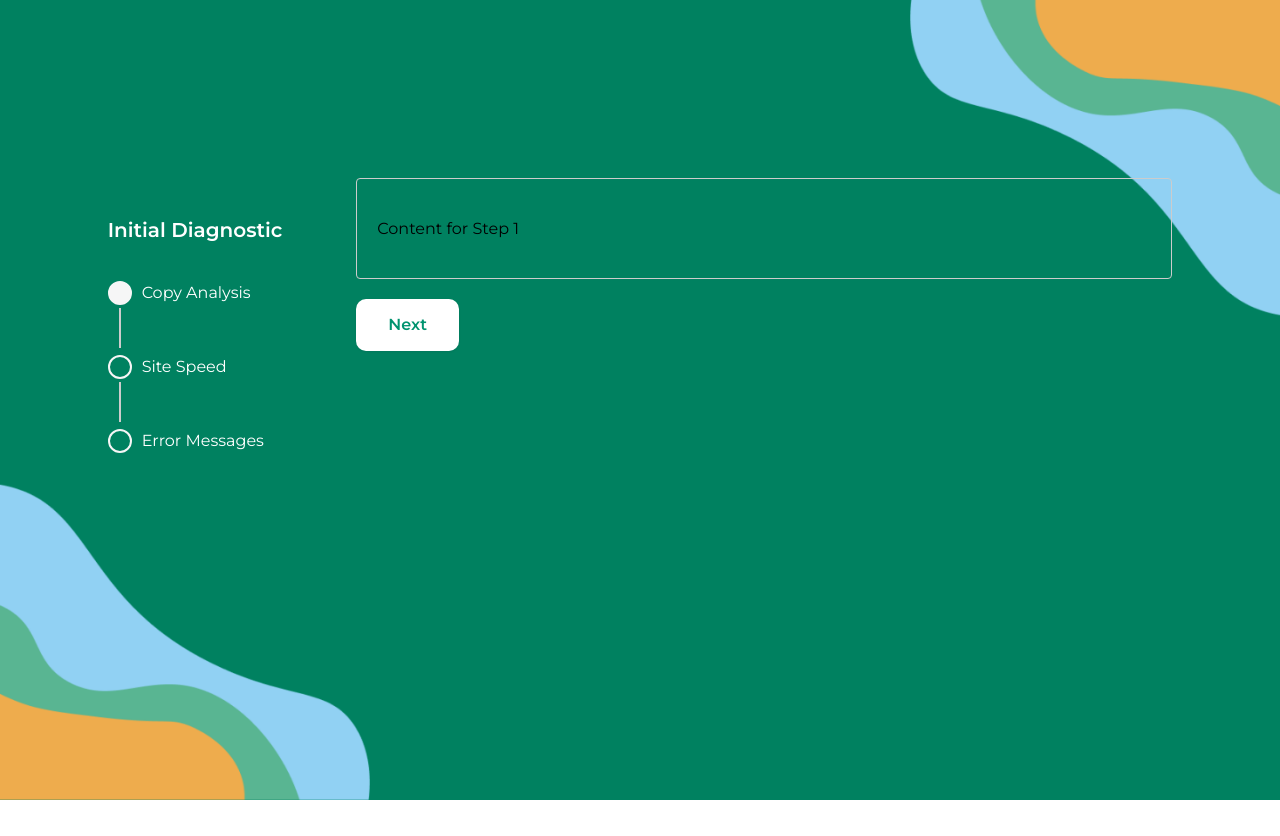
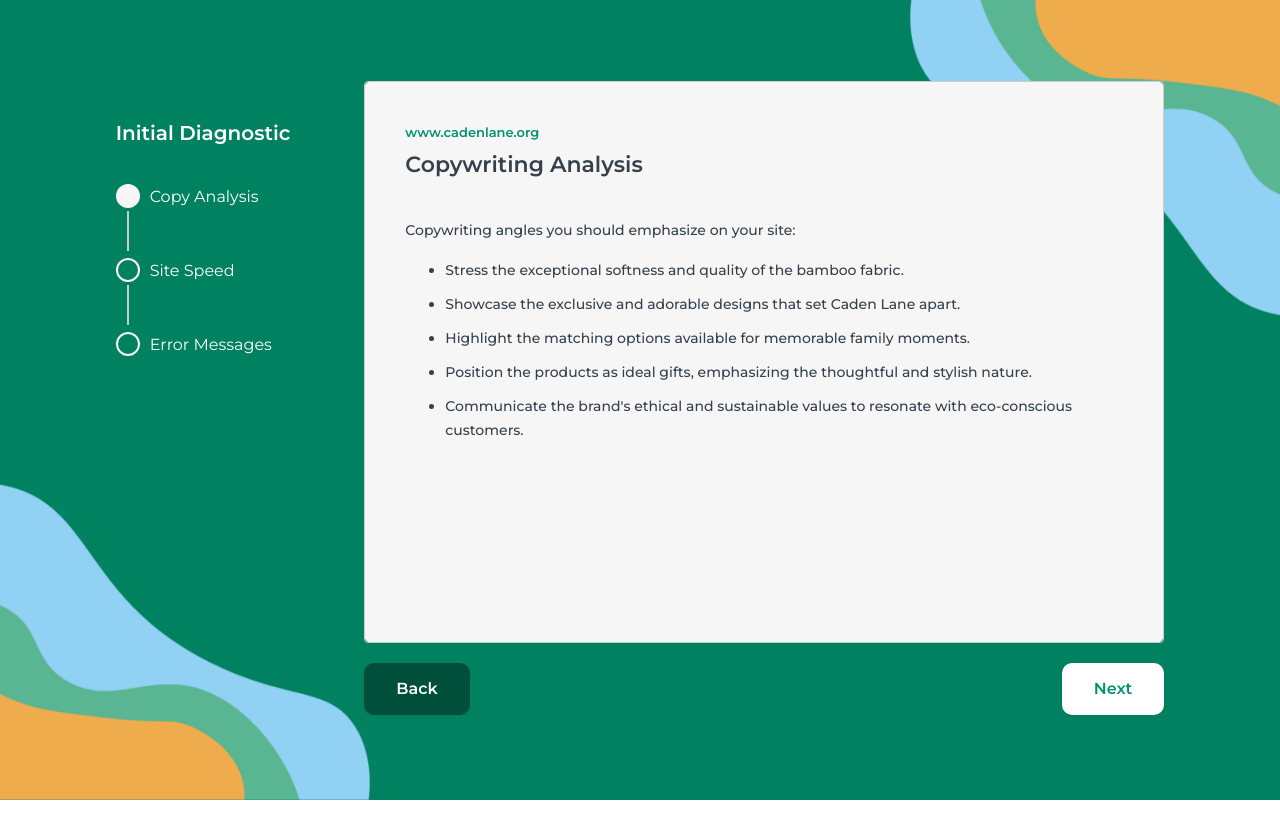
Before and after one commit to AdamsEugene/page-vitals, a Vue app: page /steppers in a window 1280 px wide. Before the commit the page ends 800 px from the top, so only its background shows below. Built offline with nearby package versions, Linux system fonts and the light colour scheme.

Commit message:
saving step 1 page component

```diff
--- a/package.json
+++ b/package.json
@@ -9,7 +9,8 @@
     "preview": "vite preview"
   },
   "dependencies": {
-    "vue": "^3.4.21"
+    "vue": "^3.4.21",
+    "vue-router": "^4.3.0"
   },
   "devDependencies": {
     "@vitejs/plugin-vue": "^5.0.4",
--- a/src/App.vue
+++ b/src/App.vue
@@ -4,23 +4,12 @@ import Steppers from './components/Steppers.vue'
 </script>
 
 <template>
-  <div id="app">
+  <div id="app" class="centered-content">
     <!-- <GetStarted /> -->
     <Steppers />
   </div>
 </template>
 
 <style scoped>
-.logo {
-  height: 6em;
-  padding: 1.5em;
-  will-change: filter;
-  transition: filter 300ms;
-}
-.logo:hover {
-  filter: drop-shadow(0 0 2em #646cffaa);
-}
-.logo.vue:hover {
-  filter: drop-shadow(0 0 2em #42b883aa);
-}
+
 </style>
--- /dev/null
+++ b/src/components/Step1Component.vue
@@ -0,0 +1,53 @@
+<template>
+    <div class="page_vitals_step1_content_wrapper">
+       <a class="page_vitals_link">www.cadenlane.org</a>
+       <h2 class="page_vitals_heading">Copywriting Analysis</h2>
+        <div>
+            <p class="page_vitals_content_ul_heading">Copywriting angles you should emphasize on your site:</p>
+            <ul>
+                <li class="page_vitals_content_ul_heading page_vitals_content_li">Stress the exceptional softness and quality of the bamboo fabric.</li>
+                <li class="page_vitals_content_ul_heading page_vitals_content_li">Showcase the exclusive and adorable designs that set Caden Lane apart.</li>
+                <li class="page_vitals_content_ul_heading page_vitals_content_li">Highlight the matching options available for memorable family moments.</li>
+                <li class="page_vitals_content_ul_heading page_vitals_content_li">Position the products as ideal gifts, emphasizing the thoughtful and stylish nature.</li>
+                <li class="page_vitals_content_ul_heading page_vitals_content_li">Communicate the brand's ethical and sustainable values to resonate with eco-conscious customers.</li>
+            </ul>
+        </div>
+    </div>
+  </template>
+
+  <script>
+
+  </script>
+
+  <style scoped>
+  .page_vitals_step1_content_wrapper{
+    height: 480px;
+  }
+ .page_vitals_link{
+    padding: 0px;
+    margin: 0px;
+    color: var(--Primary-03-Main, #00936F);
+    font-family: Montserrat;
+    font-size: 13px;
+    font-weight: 600;
+ }
+
+ .page_vitals_heading{
+    padding: 0px;
+    margin: 10px 0px 40px 0px;
+    color: var(--Grey-800, var(--Grey-800, #34404B));
+    font-size: 22px;
+    font-weight: 600;
+ }
+
+.page_vitals_content_ul_heading{
+    color: var(--Grey-800, var(--Grey-800, #34404B));
+    font-size: 14px;
+    font-weight: 500;
+    line-height: 24px;
+}
+
+.page_vitals_content_li{
+    margin-bottom: 10px;
+}
+  </style>
--- /dev/null
+++ b/src/components/Step2Component.vue
@@ -0,0 +1,13 @@
+<template>
+    <div>
+   step 2
+    </div>
+  </template>
+
+  <script>
+
+  </script>
+
+  <style scoped>
+
+  </style>
--- /dev/null
+++ b/src/components/Step3Component.vue
@@ -0,0 +1,13 @@
+<template>
+    <div>
+   step 3
+    </div>
+  </template>
+
+  <script>
+
+  </script>
+
+  <style scoped>
+
+  </style>
--- a/src/components/Steppers.vue
+++ b/src/components/Steppers.vue
@@ -1,25 +1,28 @@
 <template>
-    <div class="stepper-wrapper">
-        <div class="stepper">
-          <div class="title">Initial Diagnostic</div><br>
-        <div class="stepper-line"></div>
-        <div class="stepper-labels">
-            <div v-for="(label, index) in steps" :key="index" class="stepper-label" :class="{ 'active': currentStep >= index, 'completed': currentStep > index }" @click="setCurrentStep(index)">
-  <div class="stepper-circle">
-    <div class="checkmark" v-if="currentStep > index">&#10003;</div>
-  </div>
-  <div class="stepper-text">{{ label }}</div>
-</div>
+    <div class="page_vitals_stepper-wrapper">
+      <div class="page_vitals_stepper">
+        <div class="page_vitals_title">Initial Diagnostic</div><br>
+        <div class="page_vitals_stepper-line"></div>
+        <div class="page_vitals_stepper-labels">
+          <div v-for="(label, index) in steps" :key="index" class="page_vitals_stepper-label" :class="{ 'active': currentStep >= index, 'completed': currentStep > index }" @click="setCurrentStep(index)">
+            <div class="page_vitals_stepper-circle">
+              <div class="page_vitals_checkmark" v-if="currentStep > index">&#10003;</div>
+            </div>
+            <div class="page_vitals_stepper-text">{{ label }}</div>
+          </div>
         </div>
       </div>
-      <div class="content-wrapper">
-        <div class="stepper-content">
-          <div v-for="(content, index) in contents" :key="index" class="stepper-pane" v-show="currentStep === index">
-            {{ content }}
-          </div>
+      <div class="page_vitals_content-wrapper">
+        <div class="page_vitals_stepper-content">
+            <div class="page_vitals_stepper-pane">
+                <Step1Component v-if="currentStep === 0" />
+                <Step2Component v-if="currentStep === 1" />
+                <Step3Component v-if="currentStep === 2" />
+            </div>
         </div>
-        <div class="controls">
-          <button id="page_vitals_button" class="back" @click="prevStep" :disabled="currentStep === 0" v-if="currentStep !== 0">Back</button>
+        <div class="page_vitals_controls">
+          <button id="page_vitals_button" class="page_vitals_back" @click="prevStep" :disabled="currentStep === 0">Back</button>
+          <!-- <button id="page_vitals_button" class="back" @click="prevStep" :disabled="currentStep === 0" v-if="showBackButton">Back</button> -->
           <button id="page_vitals_button" @click="nextStep" :disabled="currentStep === steps.length - 1">Next</button>
         </div>
       </div>
@@ -27,26 +30,38 @@
   </template>
 
   <script>
+  import Step1Component from '../components/Step1Component.vue';
+  import Step2Component from '../components/Step2Component.vue';
+  import Step3Component from '../components/Step3Component.vue';
+
   export default {
     data() {
       return {
         steps: ['Copy Analysis', 'Site Speed', 'Error Messages'],
-        contents: ['Content for Step 1', 'Content for Step 2', 'Content for Step 3'],
-        currentStep: 0
+        currentStep: 0,
+        showBackButton: false
       };
+    },
+    components: {
+      Step1Component,
+      Step2Component,
+      Step3Component
     },
     methods: {
       setCurrentStep(index) {
         this.currentStep = index;
+        this.showBackButton = index !== 0;
       },
       nextStep() {
         if (this.currentStep < this.steps.length - 1) {
           this.currentStep++;
+          this.showBackButton = true;
         }
       },
       prevStep() {
         if (this.currentStep > 0) {
           this.currentStep--;
+          this.showBackButton = this.currentStep !== 0;
         }
       }
     }
@@ -54,27 +69,30 @@
   </script>
 
   <style scoped>
-  .stepper-content {
+  .page_vitals_stepper-content {
   flex-grow: 1;
-  width: 816px;
+  width: 800px;
+  background: #F6F6F6;
+  border-radius: 8px;
 }
 
-  .stepper-wrapper {
+  .page_vitals_stepper-wrapper {
     display: flex;
     align-items: flex-start;
-    justify-content: space-between;
+    justify-content: center;
+    /* height: 100vh; */
   }
 
-  .content-wrapper {
+  .page_vitals_content-wrapper {
   margin-left: 74px;
-  width: 816px;
+  width: 800px;
 }
 
-  .stepper {
+  .page_vitals_stepper {
     align-items: flex-start;
   }
 
-  .title {
+  .page_vitals_title {
   color: var(--Grey-White, #FFF);
   font-family: Montserrat;
   font-size: 20px;
@@ -84,17 +102,17 @@
   margin-bottom: 20px;
 }
 
-  .stepper-line {
+  .page_vitals_stepper-line {
     background-color: #ccc;
     width: 2px;
     height: 100%;
     margin-right: 20px;
   }
-  .stepper-labels {
+  .page_vitals_stepper-labels {
     display: flex;
     flex-direction: column;
   }
-  .stepper-label {
+  .page_vitals_stepper-label {
     cursor: pointer;
     display: flex;
     align-items: center;
@@ -102,7 +120,7 @@
     font-size: 18px;
     color: var(--Grey-White, #FFF);;
   }
-  .stepper-label .stepper-circle {
+  .page_vitals_stepper-label .page_vitals_stepper-circle {
     position: relative;
     width: 20px;
     height: 20px;
@@ -111,30 +129,27 @@
     border: 2px solid #F6F6F6;
     margin-right: 10px;
   }
-  .stepper-label.active .stepper-circle {
+  .page_vitals_stepper-label.active .page_vitals_stepper-circle {
     background-color: #f6f6f6;
   }
-  .stepper-text {
+  .page_vitals_stepper-text {
     font-size: 16px;
   }
-  .stepper-content {
-    flex-grow: 1;
-  }
-  .stepper-pane {
-    padding: 40px 20px;
+
+  .page_vitals_stepper-pane {
+    padding: 40px;
     border: 1px solid #ccc;
     border-radius: 4px;
     margin-bottom: 20px;
     margin-top: -40px;
   }
-  .controls {
+  .page_vitals_controls {
     display: flex;
   justify-content: space-between;
   margin-top: 20px;
   }
 
-
-  .stepper-label:not(:last-child) .stepper-circle::after {
+  .page_vitals_stepper-label:not(:last-child) .page_vitals_stepper-circle::after {
     content: '';
     position: absolute;
     width: 2px;
@@ -158,13 +173,12 @@
     cursor: pointer;
   }
 
-  .back{
+  .page_vitals_back{
     background-color: #004F3B !important;
     color: var(--Grey-White, #FFF) !important;
   }
 
-
-.checkmark {
+.page_vitals_checkmark {
   position: absolute;
   top: 50%;
   left: 50%;
--- a/src/style.css
+++ b/src/style.css
@@ -2,19 +2,28 @@
 @import url('https://fonts.googleapis.com/css2?family=Montserrat:ital,wght@0,100..900;1,100..900&display=swap');
 
 body {
-  margin: 0;
-  padding: 0;
+  margin: 50;
+  padding: 50px;
   background-image: url(../src/assets/images/bg.png);
   background-size:100vw 100vh;
   background-repeat: no-repeat;
-  display: flex;
-  justify-content: center;
-  align-items: center;
+  /* display: flex; */
+  /* justify-content: center;
+  align-items: center; */
+  /* height: 90vh; */
+  overflow: hidden;
+  position: relative; /* Required for absolute positioning */
   height: 90vh;
-  overflow: hidden;
 }
 
 *, body{
   font-family: "Montserrat", sans-serif !important;
+}
 
+.centered-content {
+  position: absolute;
+  width: 100%;
+  top: 50%;
+  left: 50%;
+  transform: translate(-50%, -50%);
 }
```
Also changed, not shown: 1 other file (tests, documents, lock files or other folders).
